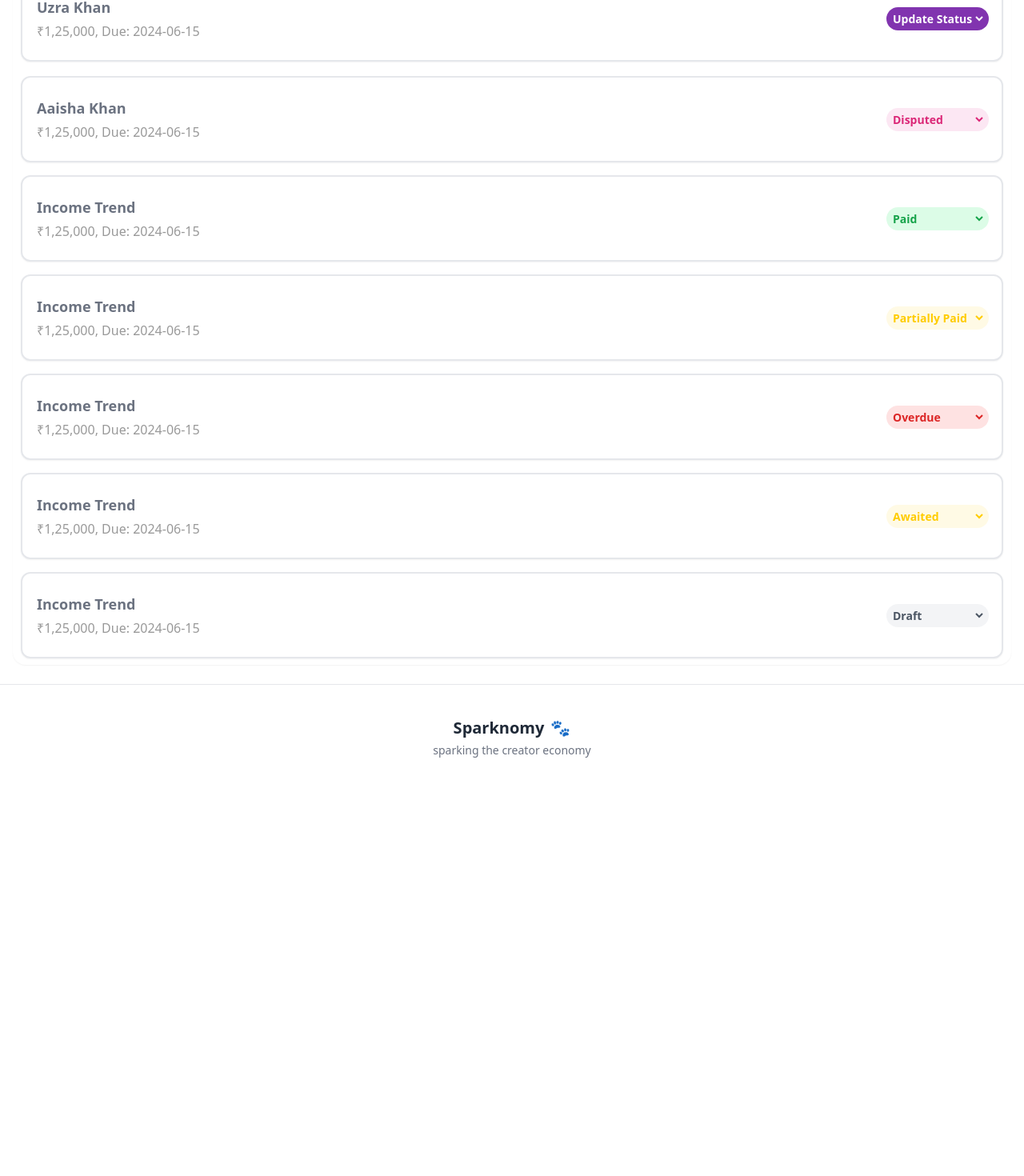
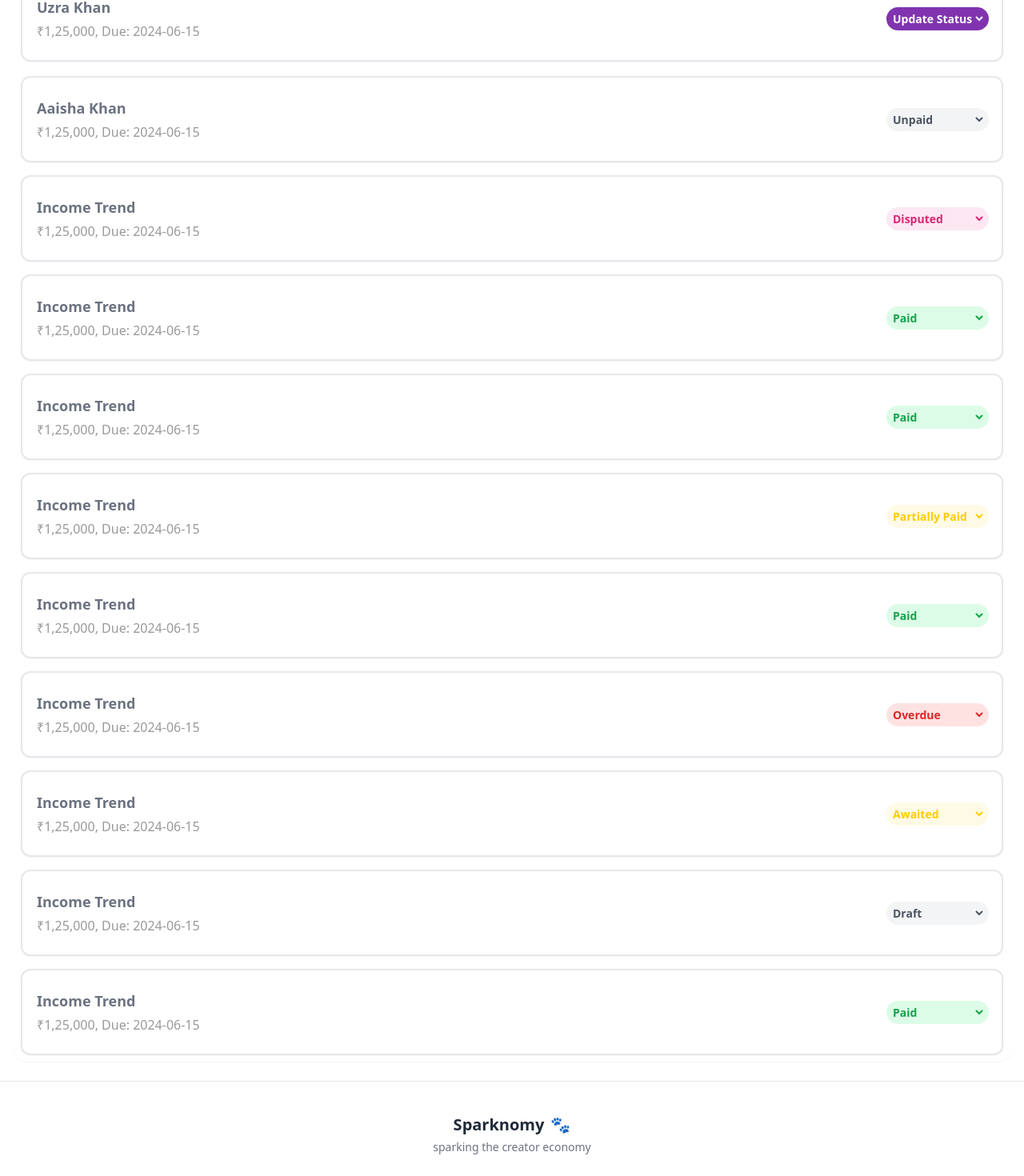
Before and after one commit to Uzrakhan/Dashboard-Sparkonomy, a React (Vite) app: page / in a window 1280 px wide. Shown: the part 1157-2627 px from the top of the page at 80% size. Before the commit the page ends 2145 px from the top, so only its background shows below. Built offline with nearby package versions, Linux system fonts and the light colour scheme.

Commit message:
Changed the status options to same as shown in the design.

```diff
--- a/src/App.jsx
+++ b/src/App.jsx
@@ -41,12 +41,16 @@ function App() {
             <h2 className='text-lg font-semibold text-[#999999] mb-4'>Your Invoices</h2>
             <div className="flex flex-col space-y-4">
               <InvoiceCard clientName="Uzra Khan" amount="₹1,25,000" date="2024-06-15" initialStatus="Update Status" />
-              <InvoiceCard clientName="Aaisha Khan" amount="₹1,25,000" date="2024-06-15" initialStatus="Disputed" />
+              <InvoiceCard clientName="Aaisha Khan" amount="₹1,25,000" date="2024-06-15" initialStatus="Unpaid" />
+              <InvoiceCard clientName="Income Trend" amount="₹1,25,000" date="2024-06-15" initialStatus="Disputed" />
+              <InvoiceCard clientName="Income Trend" amount="₹1,25,000" date="2024-06-15" initialStatus="Paid" />
               <InvoiceCard clientName="Income Trend" amount="₹1,25,000" date="2024-06-15" initialStatus="Paid" />
               <InvoiceCard clientName="Income Trend" amount="₹1,25,000" date="2024-06-15" initialStatus="Partially Paid" />
+              <InvoiceCard clientName="Income Trend" amount="₹1,25,000" date="2024-06-15" initialStatus="Paid" />
               <InvoiceCard clientName="Income Trend" amount="₹1,25,000" date="2024-06-15" initialStatus="Overdue" />
               <InvoiceCard clientName="Income Trend" amount="₹1,25,000" date="2024-06-15" initialStatus="Awaited" />
               <InvoiceCard clientName="Income Trend" amount="₹1,25,000" date="2024-06-15" initialStatus="Draft" />
+              <InvoiceCard clientName="Income Trend" amount="₹1,25,000" date="2024-06-15" initialStatus="Paid" />
             </div>
           </div>
         </div>
```
